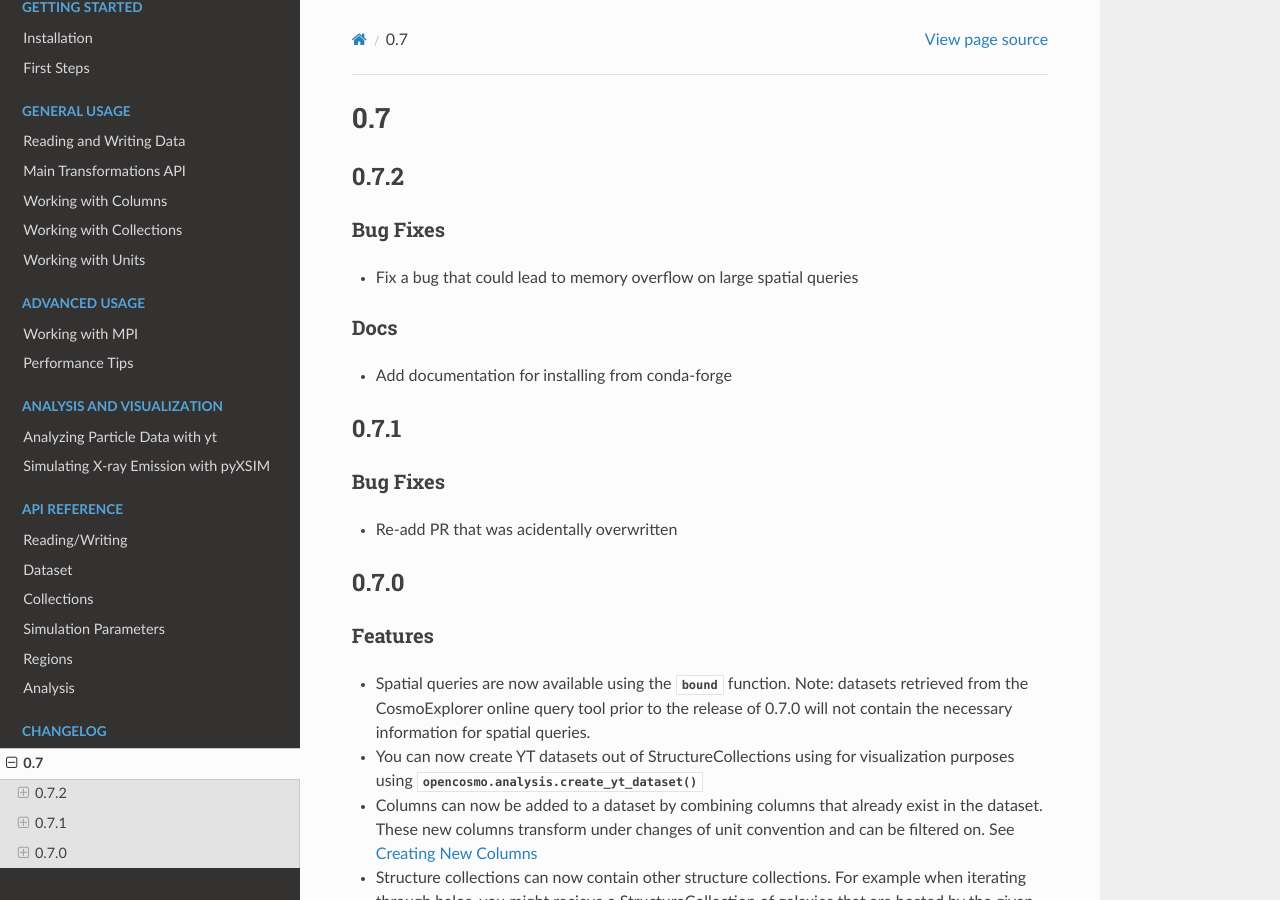
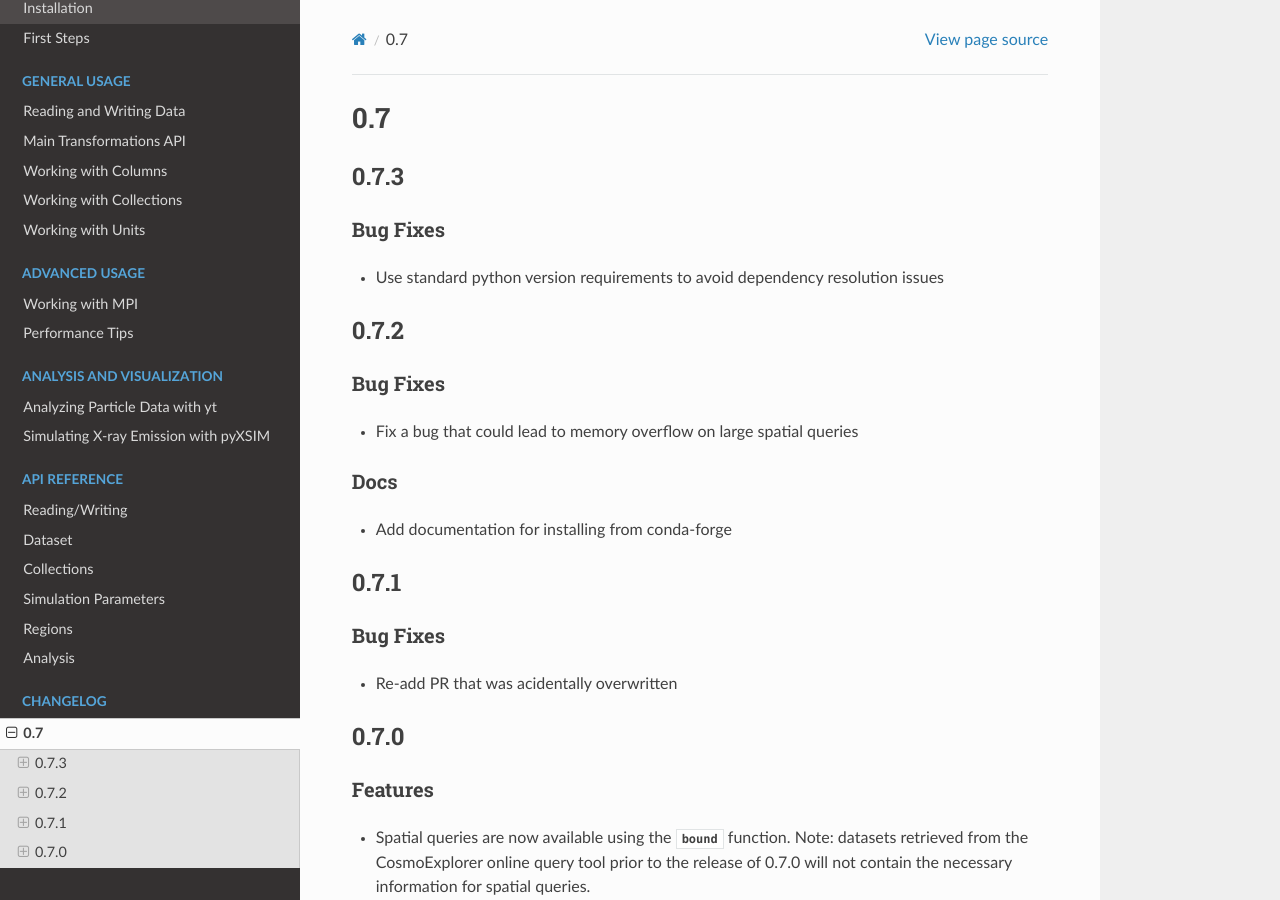
Before and after one commit to ArgonneCPAC/OpenCosmo, a Sphinx documentation site: the page built from docs/source/changelog/0.7.rst, in a window 1280 px wide and 900 px high. Built offline with Sphinx 7.4.7 and the Read the Docs theme 3.1.0, drawn with Linux system fonts in a browser that asks for light colours.

Commit message:
Fix python requirement

```diff
--- a/docs/source/changelog/0.7.rst
+++ b/docs/source/changelog/0.7.rst
@@ -1,5 +1,13 @@
 0.7
 ###
+
+0.7.3
+-----
+
+Bug Fixes
+=========
+
+* Use standard python version requirements to avoid dependency resolution issues
 
 0.7.2
 -----
--- a/pyproject.toml
+++ b/pyproject.toml
@@ -8,7 +8,7 @@ authors = [
 
 ]
 readme = "README.md"
-requires-python = ">=3.11.2,<4.0"
+requires-python = ">=3.11,<3.14"
 
 dependencies = [
   "h5py>=3.12.1,<4.0.0",
```
Also changed, not shown: 1 other file.
